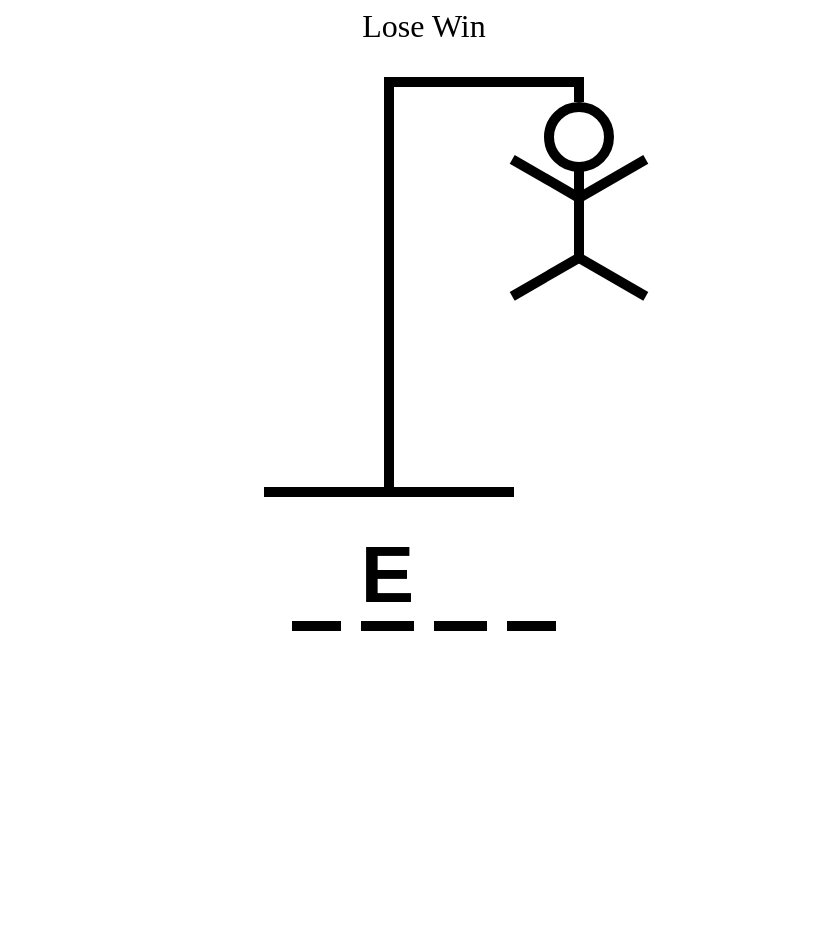
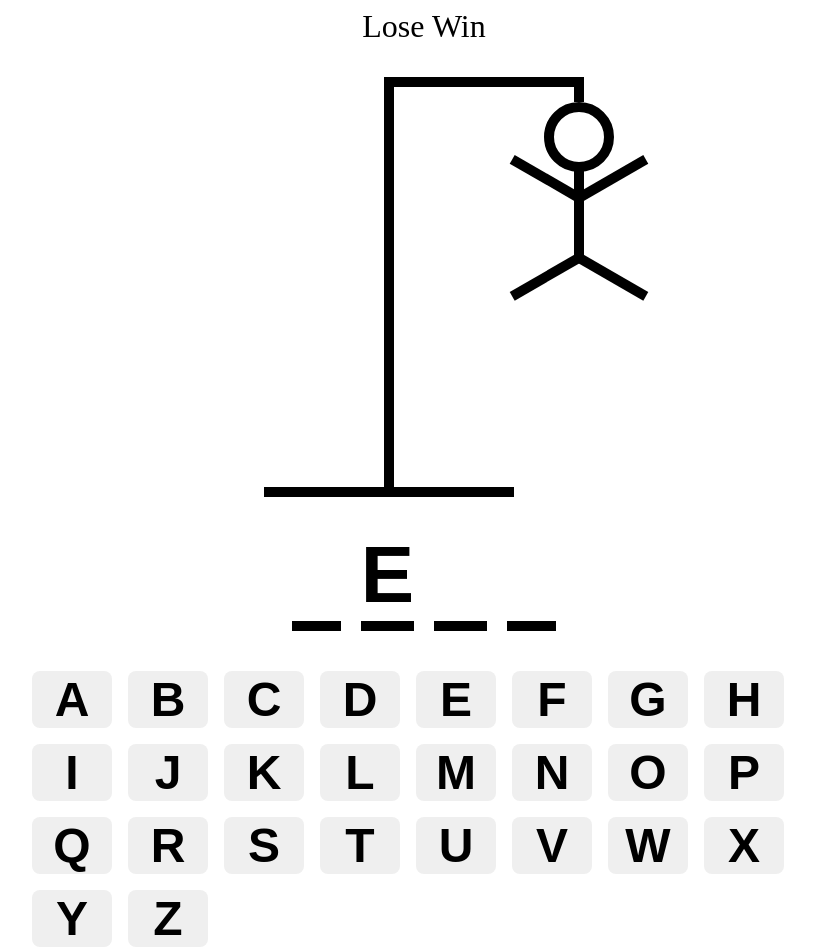
Before and after one commit to seanecal/hangman-game, a React (Vite) app in the folder aHangmanGame/: page / in a window 1280 px wide. Shown: the top 952 px of the page, without its empty margins (216-1031 px from the left). Before the commit the page ends 800 px from the top, so only its background shows below. Built offline with nearby package versions, Linux system fonts and the light colour scheme.

Commit message:
keyboard component finished

```diff
--- /dev/null
+++ b/aHangmanGame/src/Keyboard.module.css
@@ -0,0 +1,15 @@
+.btn {
+  width: 80px;
+  font-weight: bold;
+  font-size: 3rem;
+  gap: 0.5em;
+  margin: 8px;
+  border-radius: 8px;
+  border: none;
+}
+
+.btn:hover {
+  color: orange;
+  background-color: ghostwhite;
+  box-shadow: 4px 2px;
+}
--- a/aHangmanGame/src/Keyboard.tsx
+++ b/aHangmanGame/src/Keyboard.tsx
@@ -1,3 +1,17 @@
+import styles from "./Keyboard.module.css";
+
+const KEYS =  "abcdefghijklmnopqrstuvwxyz".split("")
+
 export function Keyboard() {
-
+  return (
+    <div>
+      {KEYS.map(key => {
+        return(
+          <button className={styles.btn} key={key}>
+            {key.toUpperCase()}
+          </button>
+        )
+      })}
+    </div>
+  )
 }
```
